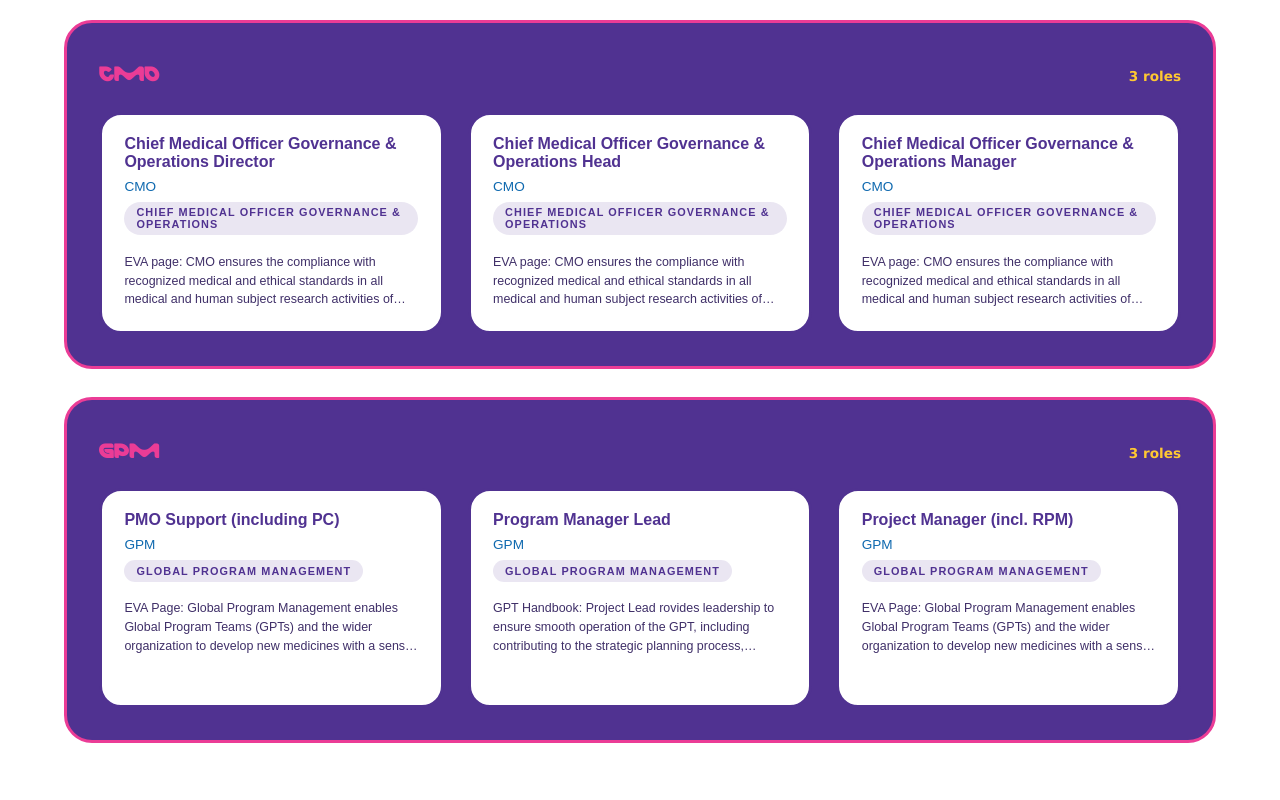
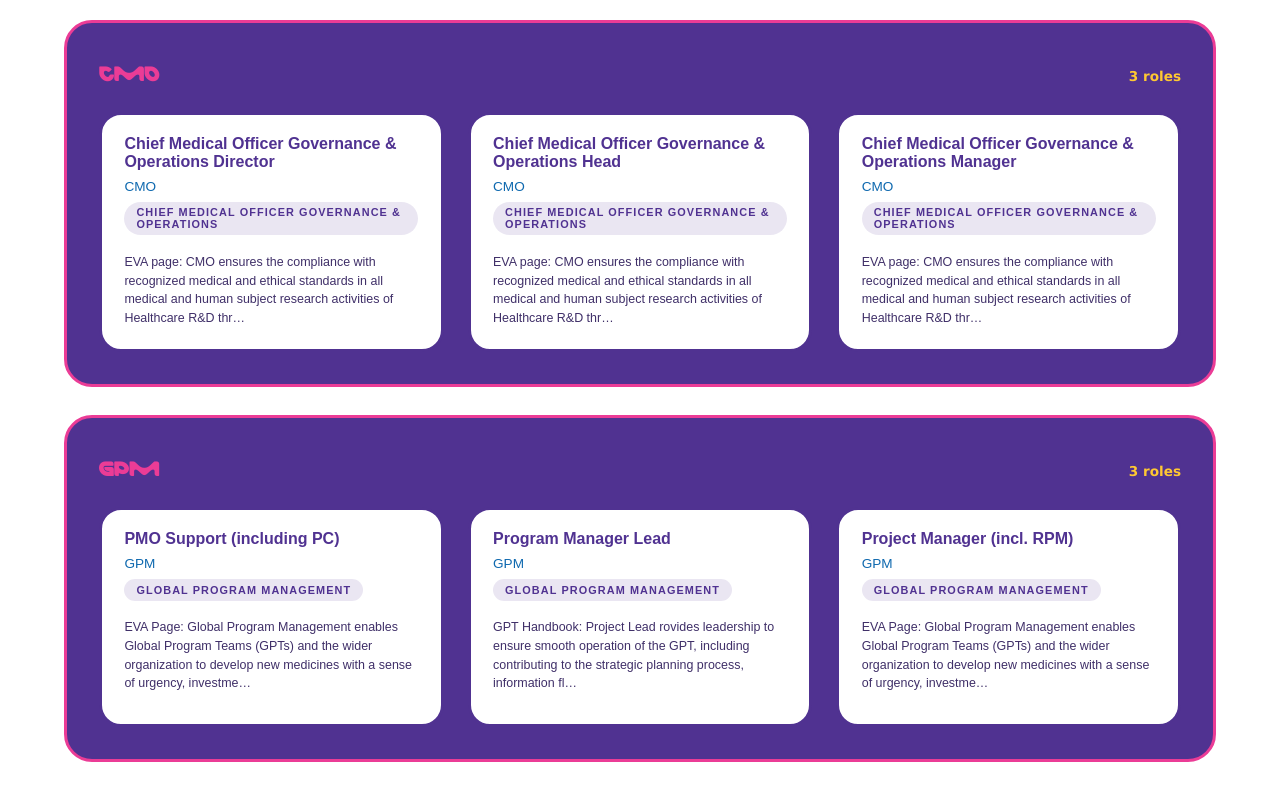
Before and after one commit to aryanshradhay/SPH-CFW, a React (Create React App) app: page /#/career-explorer in a window 1280 px wide. Shown: the part 2060-2860 px from the top of the page. Built offline with nearby package versions, Linux system fonts and the light colour scheme.

Commit message:
Allow job explorer cards to show full summaries

```diff
--- a/src/styles/layouts/career-explorer.css
+++ b/src/styles/layouts/career-explorer.css
@@ -764,11 +764,8 @@
   color: var(--muted);
   position: relative;
   z-index: 1;
-  display: -webkit-box;
-  -webkit-box-orient: vertical;
-  -webkit-line-clamp: 3;
-  overflow: hidden;
   transition: color 0.25s ease;
+  overflow-wrap: anywhere;
 }
 
 .explorer-card:hover .explorer-card__summary,
```
